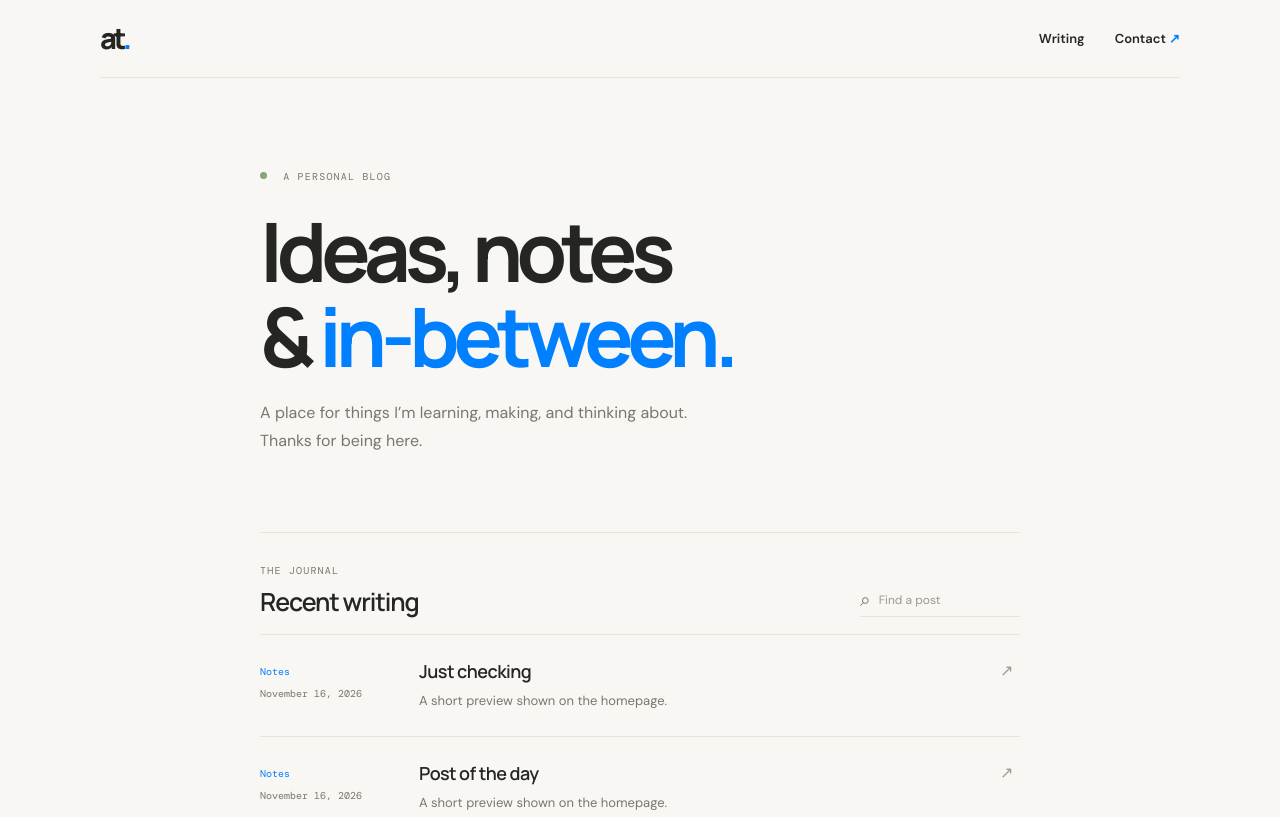
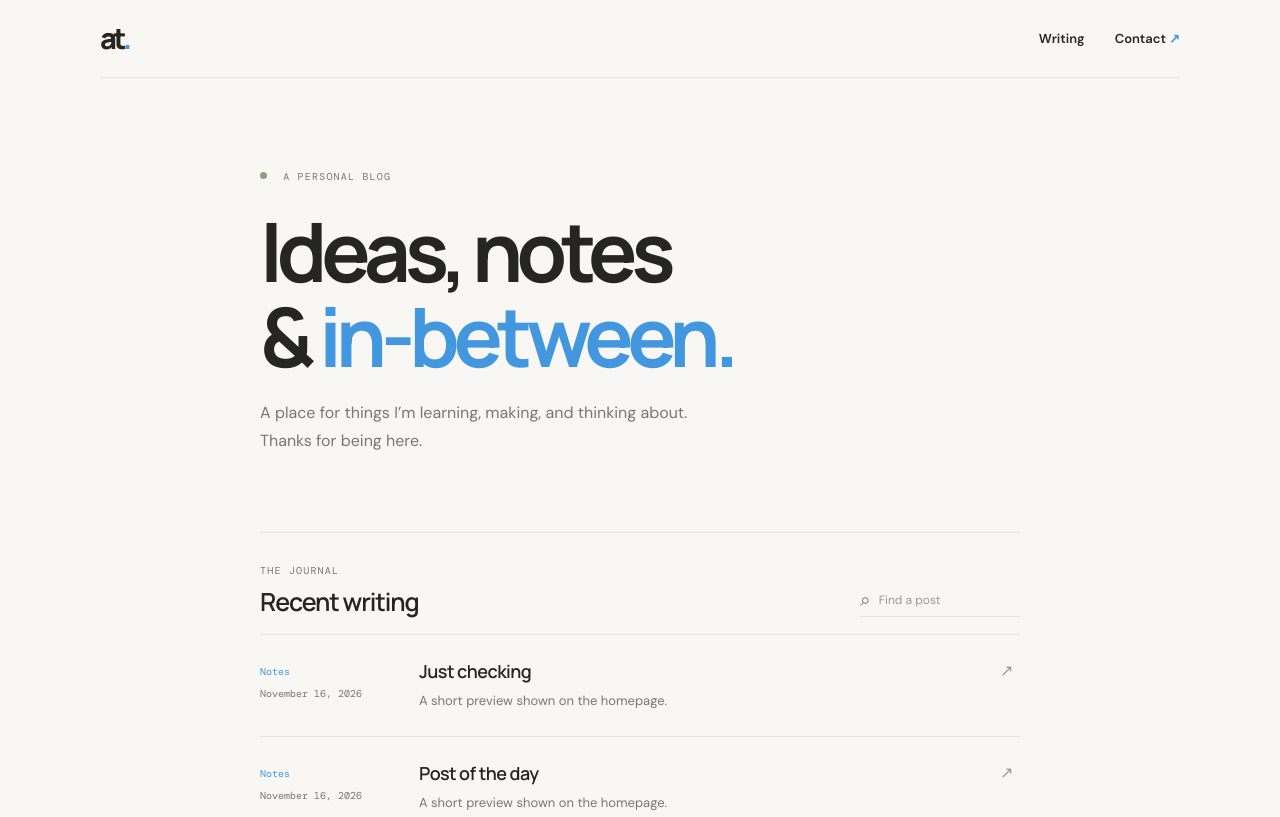
Before and after one commit to aaatrm/alishertursunov.com, a plain HTML site: page index.html in a window 1280 px wide. Shown: the top 817 px of the page. Drawn offline with nearby package versions, Linux system fonts and the light colour scheme.

Commit message:
Change site accent to #4397de

```diff
--- a/styles.css
+++ b/styles.css
@@ -4,7 +4,7 @@
   --ink: #252621;
   --muted: #77786f;
   --line: #e6e4dd;
-  --navy: #0080ff;
+  --navy: #4397de;
   --accent: var(--navy);
   --mono: 'DM Mono', monospace;
   --sans: 'DM Sans', sans-serif;
```
